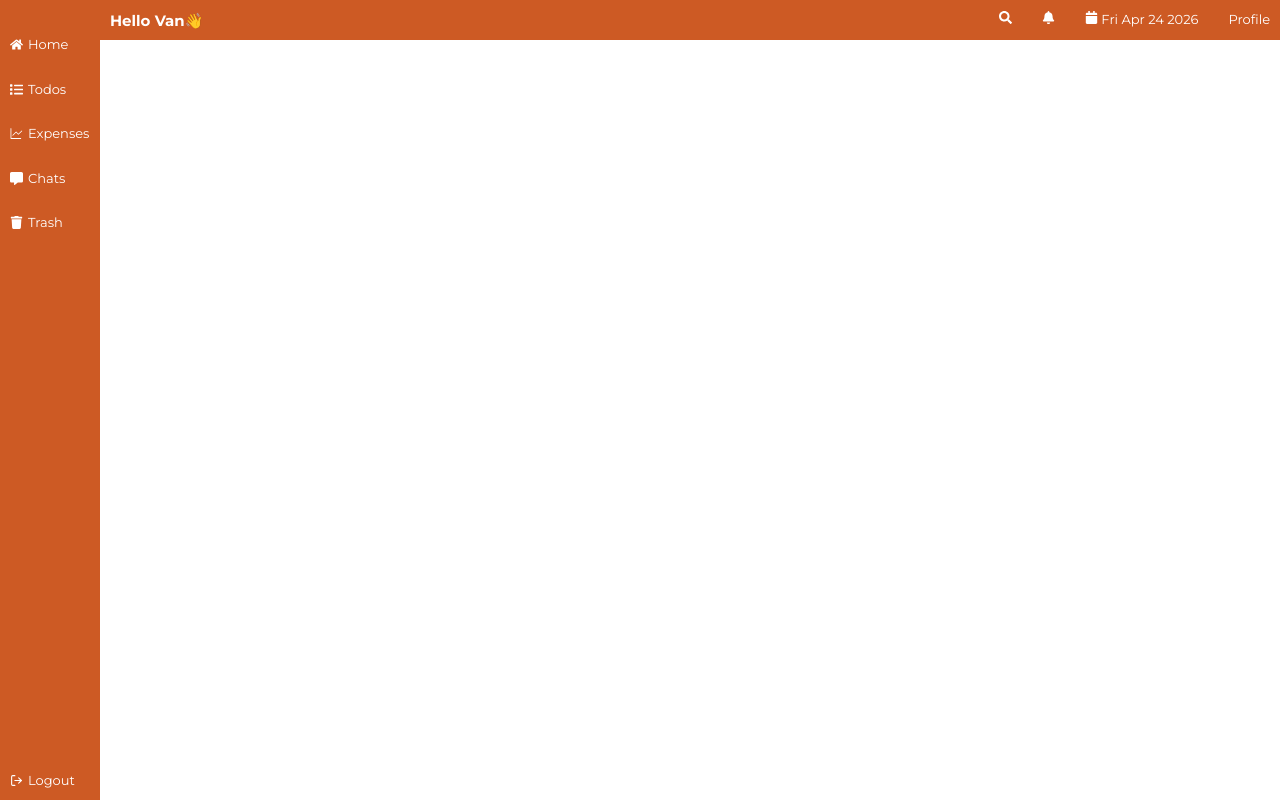
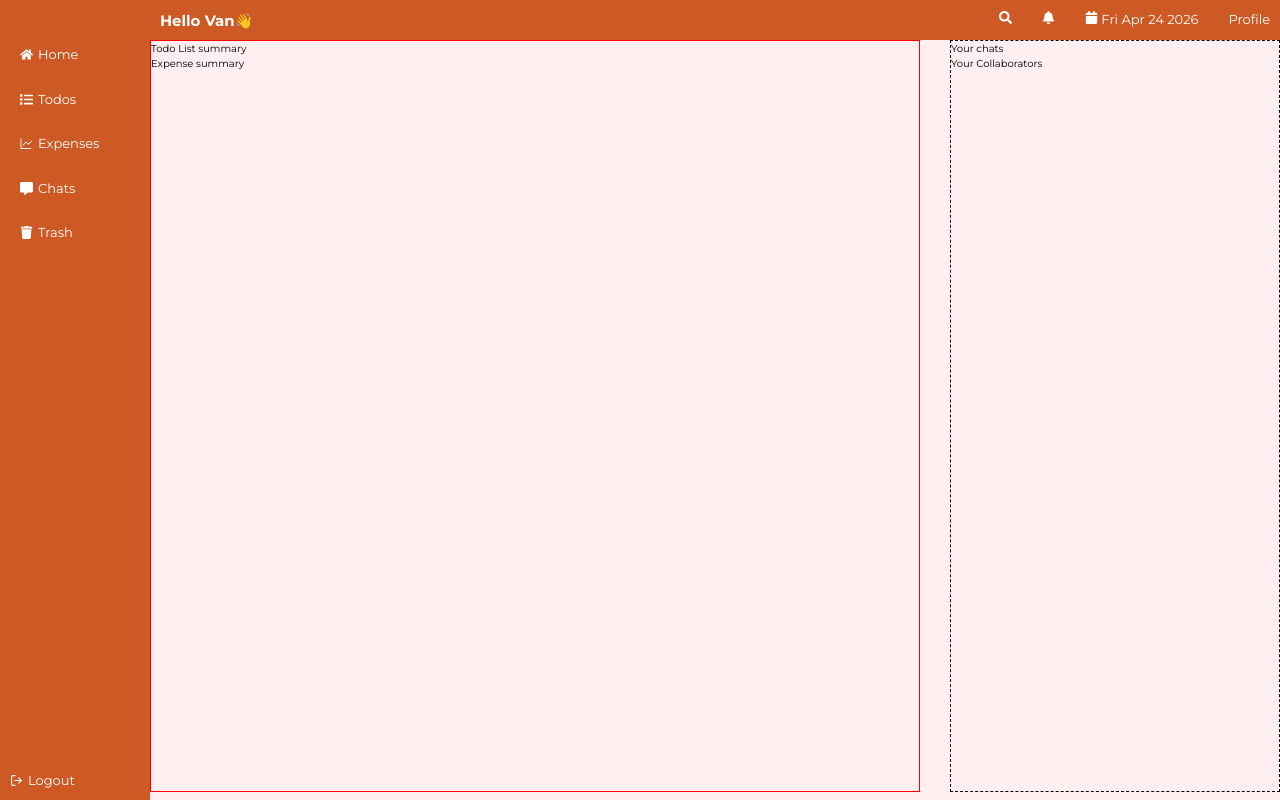
Before and after one commit to Fuangi/todo-expense, a React (Vite) app: page /dashboard in a window 1280 px wide. Built offline with nearby package versions, Linux system fonts and the light colour scheme.

Commit message:
Created a dev branch to continue pushing without having deployments and to merge any time I want deployments

```diff
--- a/src/features/Dashboard.jsx
+++ b/src/features/Dashboard.jsx
@@ -1,13 +1,22 @@
-import React from 'react';
-import DashSideNav from '../components/dashboard/DashSideNav';
-import DashLayout from '../layout/DashLayout';
+import React from "react";
+import DashSideNav from "../components/dashboard/DashSideNav";
+import DashLayout from "../layout/DashLayout";
 
-function Dashboard () {
+function Dashboard() {
   return (
-    <div>
-      <DashLayout />
-    </div>
+    <DashLayout>
+      <section className="dashboard">
+        <div className="left-container">
+          <div className="todo-summary">Todo List summary</div>
+          <div className="expense-summary">Expense summary</div>
+        </div>
+        <div className="right-container">
+          <div className="chats"> Your chats</div>
+          <div>Your Collaborators</div>
+        </div>
+      </section>
+    </DashLayout>
   );
-};
+}
 
 export default Dashboard;
--- a/src/layout/DashLayout.jsx
+++ b/src/layout/DashLayout.jsx
@@ -3,14 +3,14 @@ import DashSideNav from "../components/dashboard/DashSideNav";
 import DashTopNav from "../components/dashboard/DashTopNav";
 import { Outlet } from "react-router-dom";
 
-function DashLayout() {
+function DashLayout({children}) {
   return (
     <div className="dashboard-container">
       <DashSideNav />
       <div className="main-wrapper">
         <DashTopNav />
         <main className="main-content">
-          <Outlet />
+          {children}
         </main>
       </div>
     </div>
--- a/src/styles/components/dashboard/_dash_layout.scss
+++ b/src/styles/components/dashboard/_dash_layout.scss
@@ -1,3 +1,5 @@
+@use "../../variables" as *;
+
 .dashboard-container {
   display: flex;
 
@@ -6,8 +8,9 @@
     display: flex;
     flex-direction: column;
 
-    .main-content{
+    .main-content {
       flex: 1;
+      background-color: $primaryPink;
     }
   }
 }
--- a/src/styles/components/dashboard/_dash_sidenav.scss
+++ b/src/styles/components/dashboard/_dash_sidenav.scss
@@ -2,7 +2,7 @@
 
 .dash-side-nav {
   height: 100vh;
-  width: 10rem;
+  width: 15rem;
   display: flex;
   flex-shrink: 0;
   flex-direction: column;
@@ -12,7 +12,7 @@
 
   .navbar {
     font-size: 1.3rem;
-    padding: 1rem;
+    padding: 2rem;
 
     li {
       list-style-type: none;
--- /dev/null
+++ b/src/styles/components/dashboard/_dashboard.scss
@@ -0,0 +1,16 @@
+@use "../../variables" as *;
+.dashboard {
+  display: flex;
+  gap: 3rem;
+
+  .left-container {
+    width: 70%;
+    border: 1px solid red;
+    height: 94vh;
+  }
+  .right-container {
+    width: 30%;
+    border: 1px dashed black;
+    height: 94vh;
+  }
+}
--- a/src/styles/components/dashboard/index.scss
+++ b/src/styles/components/dashboard/index.scss
@@ -1,3 +1,4 @@
 @forward "./dash_sidenav";
 @forward "./dash_topnav";
 @forward "./dash_layout";
+@forward "./dashboard";
```
Also changed, not shown: src/components/dashboard/DashboardSummaryCard.jsx (added, +14 -0 lines).
